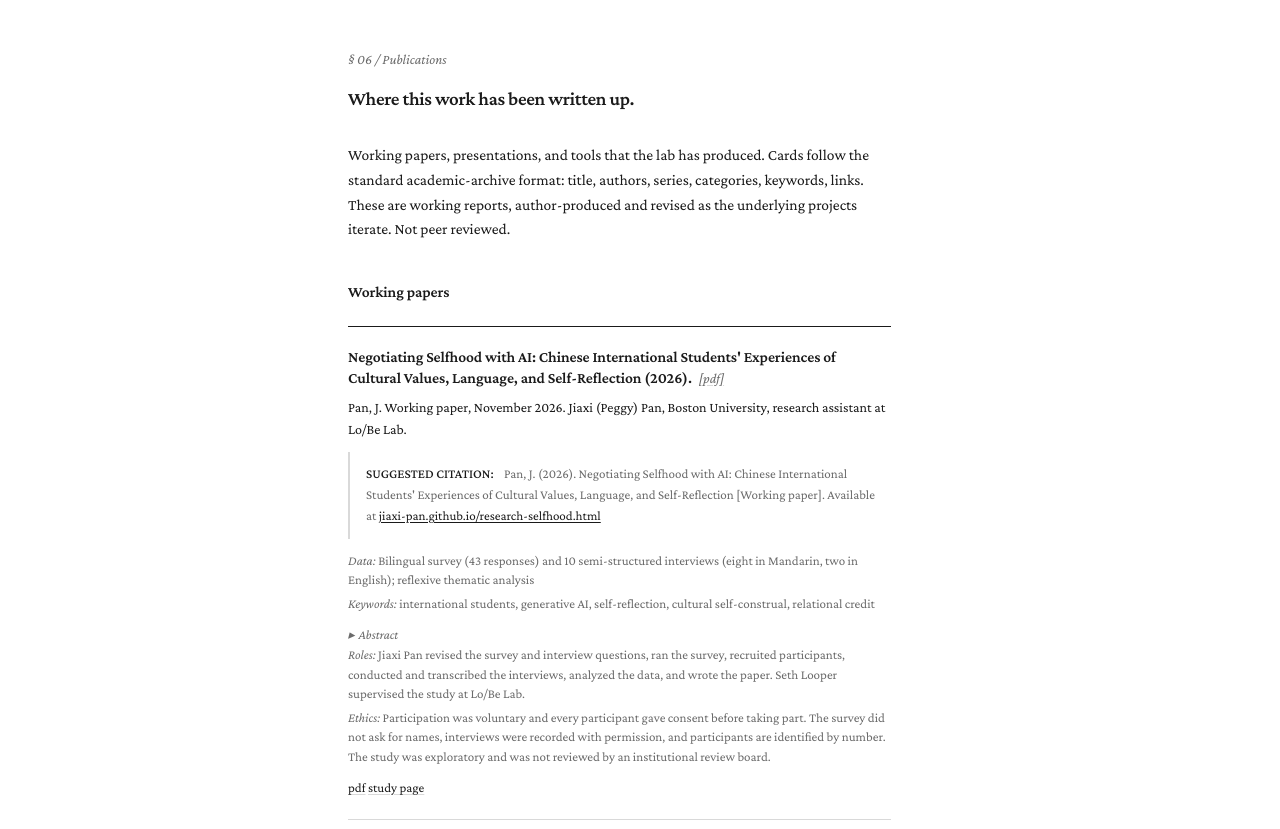
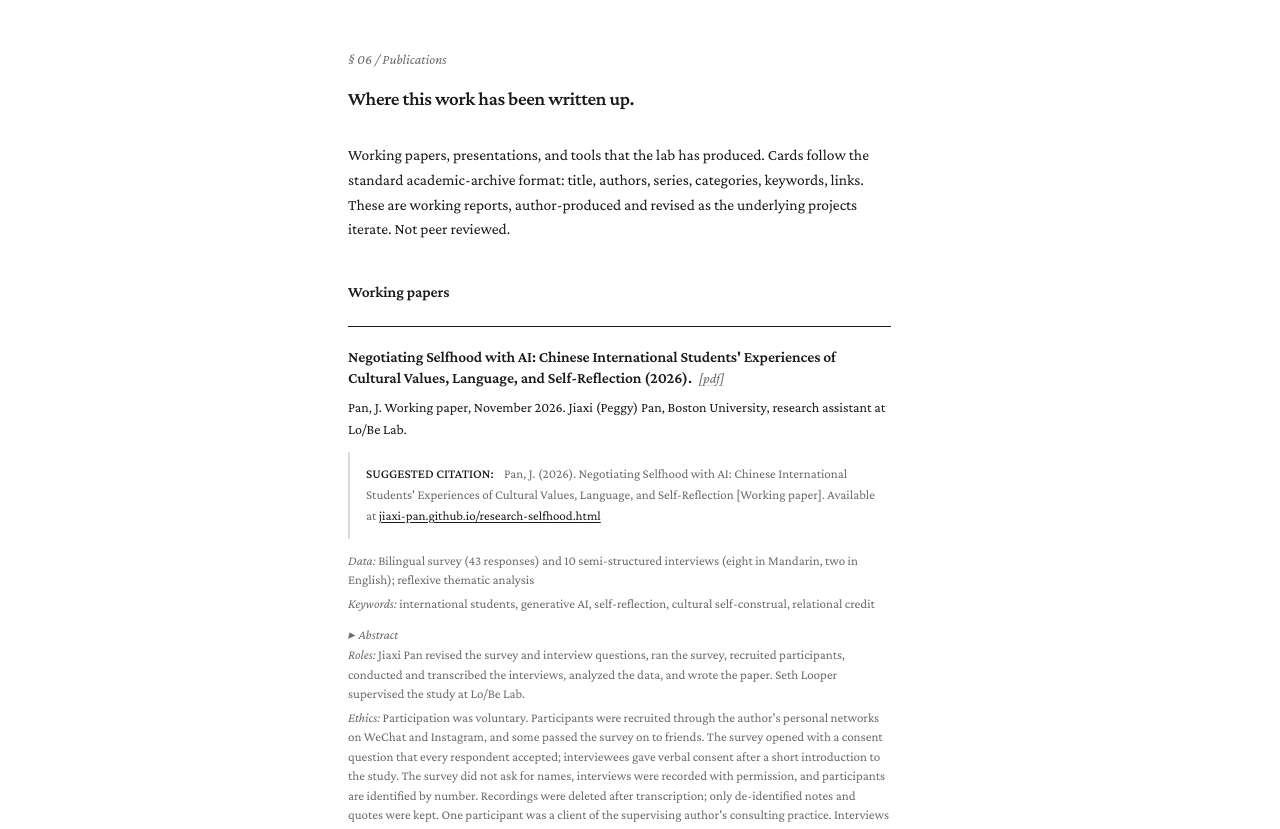
Before and after one commit to sethlooper/lo-be-lab, a plain HTML site: page publications/index.html in a window 1280 px wide. Shown: the part 68-897 px from the top of the page. Drawn offline with nearby package versions, Linux system fonts and the light colour scheme.

Commit message:
Selfhood paper: full ethics statement (recruitment, consent, deletion, disclosed client participant, AI use)
Co-Authored-By: Claude Opus 5.5 <noreply@anthropic.com>

```diff
--- a/publications/index.html
+++ b/publications/index.html
@@ -382,7 +382,7 @@
             <span class="tag-label">Roles:</span> Jiaxi Pan revised the survey and interview questions, ran the survey, recruited participants, conducted and transcribed the interviews, analyzed the data, and wrote the paper. Seth Looper supervised the study at Lo/Be Lab.
           </div>
           <div class="paper-tags">
-            <span class="tag-label">Ethics:</span> Participation was voluntary and every participant gave consent before taking part. The survey did not ask for names, interviews were recorded with permission, and participants are identified by number. The study was exploratory and was not reviewed by an institutional review board.
+            <span class="tag-label">Ethics:</span> Participation was voluntary. Participants were recruited through the author's personal networks on WeChat and Instagram, and some passed the survey on to friends. The survey opened with a consent question that every respondent accepted; interviewees gave verbal consent after a short introduction to the study. The survey did not ask for names, interviews were recorded with permission, and participants are identified by number. Recordings were deleted after transcription; only de-identified notes and quotes were kept. One participant was a client of the supervising author's consulting practice. Interviews were transcribed automatically on the recording device and corrected by hand. ChatGPT, with model training turned off, was used to help translate the Mandarin interviews and check descriptive figures; every quoted passage was verified against the transcripts. The study was exploratory and was not reviewed by an institutional review board.
           </div>
           <div class="paper-links">
             <a href="https://jiaxi-pan.github.io/assets/Pan_Looper_2026_AI_Selfhood_Working_Paper.pdf" target="_blank" rel="noopener noreferrer">pdf</a>
```
